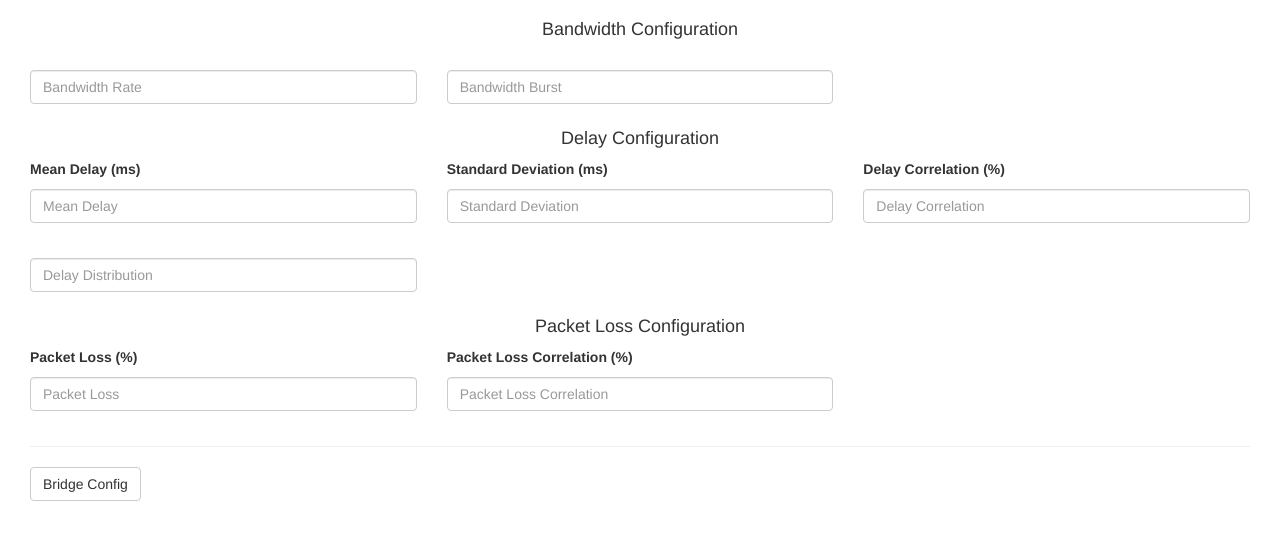
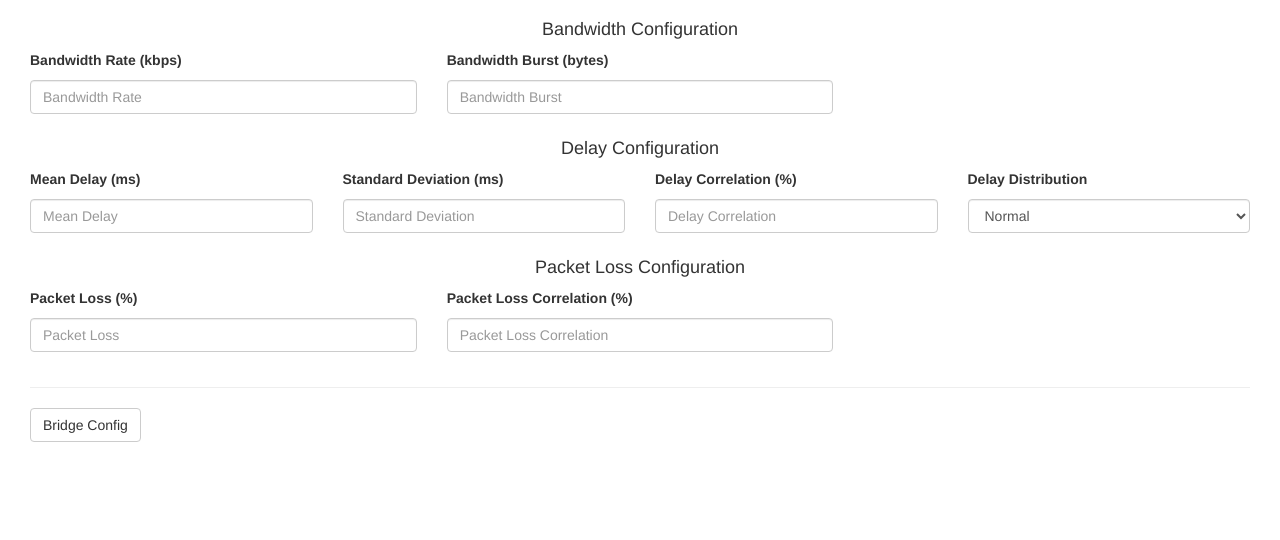
Before and after one commit to Bokeh-Solutions/Wan_Emulator_Frontend, a Flask app: template wanem_app/templates/config_bridge.html in a window 1280 px wide. Shown: the part 118-658 px from the top of the page. Run offline with Flask 2, Linux system fonts and the light colour scheme; the template is opened without the code that fills it: values that come from a table or form of the project are taken from there, most other values are stand-ins (such as "Sample title", 1, 10 or a date in 2020); some libraries are stand-ins or nearby versions.

Commit message:
Adding Bwlimit

```diff
--- a/wanem_app/WANEm_FrontEnd.py
+++ b/wanem_app/WANEm_FrontEnd.py
@@ -5,8 +5,8 @@
 from flask import request
 from flask import redirect
 from flask_wtf import FlaskForm
-from wtforms import IntegerField, DecimalField
-from wtforms.validators import InputRequired
+from wtforms import IntegerField, DecimalField, SelectField
+from wtforms.validators import InputRequired, Optional
 import subprocess as sub
 import re
 import os
@@ -16,9 +16,13 @@
 
 
 class Bridge_Config_Form(FlaskForm):
+    InputBwLimit = IntegerField('Bandwidth Rate (kbps)', validators=[Optional()])
+    InputBwBurst = IntegerField('Bandwidth Burst (bytes)', validators=[Optional()])
     InputMeanDelay = IntegerField('Mean Delay (ms)', validators=[InputRequired()])
     InputStdDev = IntegerField('Standard Deviation (ms)', validators=[InputRequired()])
     InputDelayCorrelation = IntegerField('Delay Correlation (%)', validators=[InputRequired()])
+    InputDelayDistribution = SelectField('Delay Distribution', choices=[('normal', 'Normal'),('pareto', 'Pareto'),('paretonormal', 'Pareto Normal')],
+                                         default='Normal')
     InputPktLoss = DecimalField('Packet Loss (%)', validators=[InputRequired()])
     InputPktLossCorrelation = IntegerField('Packet Loss Correlation (%)', validators=[InputRequired()])
 
@@ -90,12 +94,12 @@
     iface = bridges[int(br[-1])]['interface_in']
     form = Bridge_Config_Form(request.form)
     if request.method == 'POST':
-        print form.errors
         InputBwLimit = request.form['InputBwLimit']
         InputBwBurst = request.form['InputBwBurst']
         InputMeanDelay = request.form['InputMeanDelay']
         InputStdDev = request.form['InputStdDev']
         InputDelayCorrelation = request.form['InputDelayCorrelation']
+        InputDelayDistribution = request.form['InputDelayDistribution']
         InputPktLoss = request.form['InputPktLoss']
         InputPktLossCorrelation = request.form['InputPktLossCorrelation']
         print InputBwLimit
@@ -103,21 +107,39 @@
         print InputMeanDelay
         print InputStdDev
         print InputDelayCorrelation
+        print InputDelayDistribution
         print InputPktLoss
         print InputPktLossCorrelation
         if form.validate_on_submit():
+            print form.errors
             sub.call('sudo tc qdisc del dev ' + iface + ' root', shell=True)
-            if InputMeanDelay <> 0 and InputPktLoss <> 0:
-                sub.call('sudo tc qdisc add dev ' + iface + ' root netem loss ' + InputPktLoss + '% ' + InputPktLossCorrelation +
-                     '% delay ' + InputMeanDelay + 'ms ' + InputStdDev + 'ms ' + InputDelayCorrelation + '%',
-                     shell=True)
-            elif InputMeanDelay == 0 and InputPktLoss <> 0:
-                sub.call('sudo tc qdisc add dev ' + iface + ' root netem loss ' + InputPktLoss + '% ' + InputPktLossCorrelation +
-                    '%',shell=True)
-            elif InputMeanDelay <> 0 and InputPktLoss == 0:
-                sub.call('sudo tc qdisc add dev ' + iface + ' root netem delay ' + InputMeanDelay + 'ms ' + InputStdDev +
-                         'ms ' + InputDelayCorrelation + '%',shell=True)
-            return redirect('/config')
+            if InputBwLimit and InputBwBurst:
+                sub.call(
+                    'sudo tc qdisc add dev ' + iface + ' root handle 1:0 tbf rate' + InputBwLimit + 'kbit burst ' +
+                    InputBwBurst + 'latency 2000',shell=True)
+                if InputMeanDelay and InputPktLoss:
+                    sub.call('sudo tc qdisc add dev ' + iface + ' parent 1:0 netem loss ' + InputPktLoss + '% ' + InputPktLossCorrelation +
+                         '% delay ' + InputMeanDelay + 'ms ' + InputStdDev + 'ms ' + InputDelayCorrelation + '% ' + 'distribution ' + InputDelayDistribution,
+                         shell=True)
+                elif not InputMeanDelay and InputPktLoss:
+                    sub.call('sudo tc qdisc add dev ' + iface + ' parent 1:0 netem loss ' + InputPktLoss + '% ' + InputPktLossCorrelation +
+                        '%',shell=True)
+                elif InputMeanDelay and not InputPktLoss:
+                    sub.call('sudo tc qdisc add dev ' + iface + ' parent 1:0 netem delay ' + InputMeanDelay + 'ms ' + InputStdDev +
+                             'ms ' + InputDelayCorrelation + '% ' + 'distribution ' + InputDelayDistribution, shell=True)
+                return redirect('/config')
+            else:
+                if InputMeanDelay and InputPktLoss:
+                    sub.call('sudo tc qdisc add dev ' + iface + ' root netem loss ' + InputPktLoss + '% ' + InputPktLossCorrelation +
+                         '% delay ' + InputMeanDelay + 'ms ' + InputStdDev + 'ms ' + InputDelayCorrelation + '% ' + 'distribution ' + InputDelayDistribution,
+                         shell=True)
+                elif not InputMeanDelay and InputPktLoss:
+                    sub.call('sudo tc qdisc add dev ' + iface + ' root netem loss ' + InputPktLoss + '% ' + InputPktLossCorrelation +
+                        '%',shell=True)
+                elif InputMeanDelay and not InputPktLoss:
+                    sub.call('sudo tc qdisc add dev ' + iface + ' root netem delay ' + InputMeanDelay + 'ms ' + InputStdDev +
+                             'ms ' + InputDelayCorrelation + '% ' + 'distribution ' + InputDelayDistribution, shell=True)
+                return redirect('/config')
 
     active = {"status": "", "config": "bg-success", "title": "Config " + br}
     return render_template('config_bridge.html', active=active, bridge=br, form=form)
--- a/wanem_app/templates/config_bridge.html
+++ b/wanem_app/templates/config_bridge.html
@@ -19,31 +19,46 @@
                 <div class="col-xs-12">
                     <h4 class="text-center">Delay Configuration</h4>
                 </div>
-                <div class="col-xs-4 form-group">
+                <div class="col-xs-3 form-group">
                     <label for="InputMeanDelay">{{ form.InputMeanDelay.label }}</label>
+                    {% for e in form.InputMeanDelay.errors %}
+                        <span class="label label-danger">{{ e }}</span>
+                    {% endfor %}
                     <input type="{{ form.InputMeanDelay.type }}" class="form-control" id="InputMeanDelay" name="InputMeanDelay" placeholder="Mean Delay">
                 </div>
-                <div class="col-xs-4 form-group">
+                <div class="col-xs-3 form-group">
                     <label for="InputStdDev">{{ form.InputStdDev.label }}</label>
+                    {% for e in form.InputStdDev.errors %}
+                        <span class="label label-danger">{{ e }}</span>
+                    {% endfor %}
                     <input type="{{ form.InputStdDev.type }}" class="form-control" id="InputStdDev" name="InputStdDev" placeholder="Standard Deviation">
                 </div>
-                <div class="col-xs-4 form-group">
+                <div class="col-xs-3 form-group">
                     <label for="InputDelayCorrelation">{{ form.InputDelayCorrelation.label }}</label>
+                    {% for e in form.InputDelayCorrelation.errors %}
+                        <span class="label label-danger">{{ e }}</span>
+                    {% endfor %}
                     <input type="{{ form.InputDelayCorrelation.type }}" class="form-control" id="InputDelayCorrelation" name="InputDelayCorrelation" placeholder="Delay Correlation">
                 </div>
-                <div class="col-xs-4 form-group">
+                <div class="col-xs-3 form-group">
                     <label for="InputDelayDistribution">{{ form.InputDelayDistribution.label }}</label>
-                    <input type="{{ form.InputDelayDistribution.type }}" class="form-control" id="InputDelayDistribution" name="InputDelayDistribution" placeholder="Delay Distribution">
+                    {{ form.InputDelayDistribution(class='form-control') }}
                 </div>
                 <div class="col-xs-12">
                     <h4 class="text-center">Packet Loss Configuration</h4>
                 </div>
                 <div class="col-xs-4 form-group">
                     <label for="InputPktLoss">{{ form.InputPktLoss.label }}</label>
+                    {% for e in form.InputPktLoss.errors %}
+                        <span class="label label-danger">{{ e }}</span>
+                    {% endfor %}
                     <input type="{{ form.InputPktLoss.type }}" class="form-control" id="InputPktLoss" name="InputPktLoss" placeholder="Packet Loss">
                 </div>
                 <div class="col-xs-4 form-group">
                     <label for="InputPktLossCorrelation">{{ form.InputPktLossCorrelation.label }}</label>
+                    {% for e in form.InputPktLossCorrelation.errors %}
+                        <span class="label label-danger">{{ e }}</span>
+                    {% endfor %}
                     <input type="{{ form.InputPktLossCorrelation.type }}" class="form-control" id="InputPktLossCorrelation" name="InputPktLossCorrelation" placeholder="Packet Loss Correlation">
                 </div>
                 <div class="col-xs-12">
```
